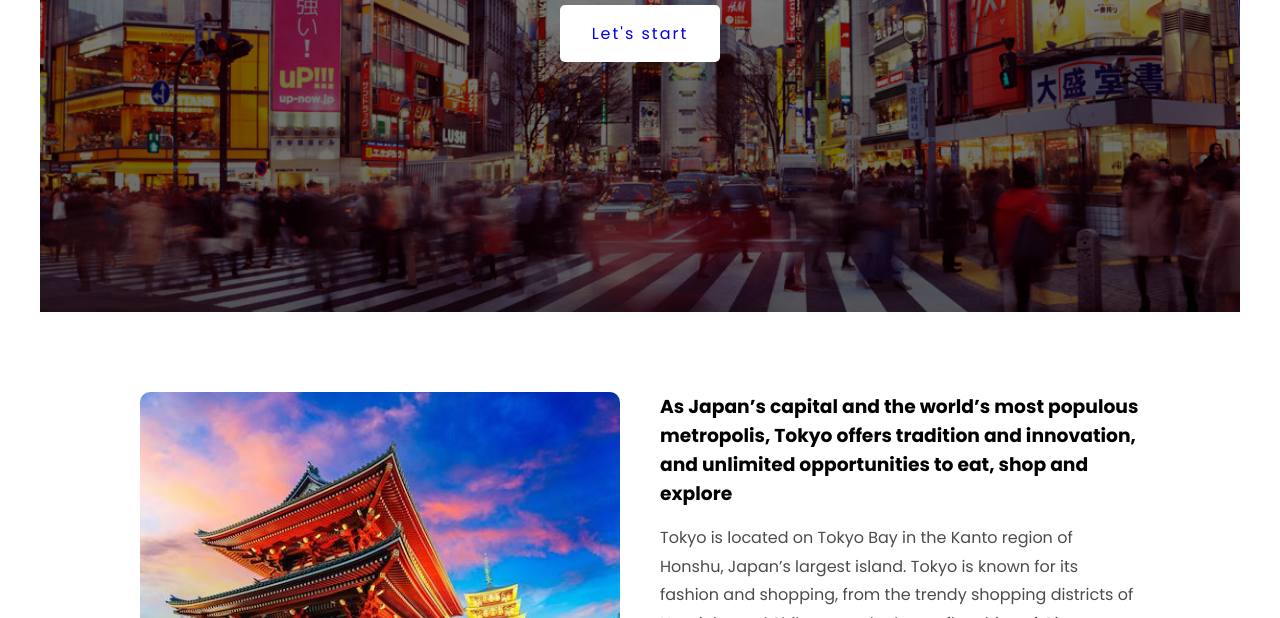
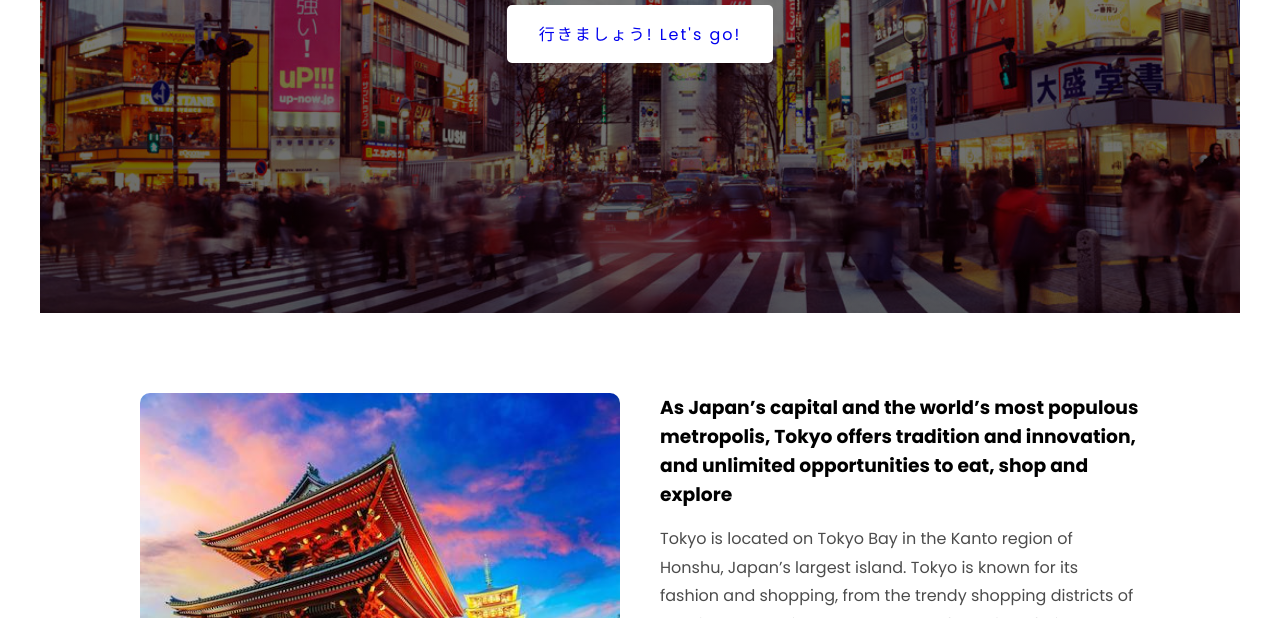
Before and after one commit to Yeobie/Travel-landing-page, a plain HTML site: page index.html in a window 1280 px wide. Shown: the part 482-1100 px from the top of the page. Drawn offline with Linux system fonts and the light colour scheme.

Commit message:
changed text in the header button

```diff
--- a/index.html
+++ b/index.html
@@ -15,7 +15,7 @@
     <header>
     <h3>いらっしゃいませ!</h3> <h1>Welcome to Tokyo</h1>
     <h2>Japan's capital and reign of tradition and modernity</h2>
-    <a href="#more">Let's start</a>
+    <a href="#more">行きましょう! Let's go!</a>
     </header>
     <main>
         <section class="grid grid-2-col">
```
